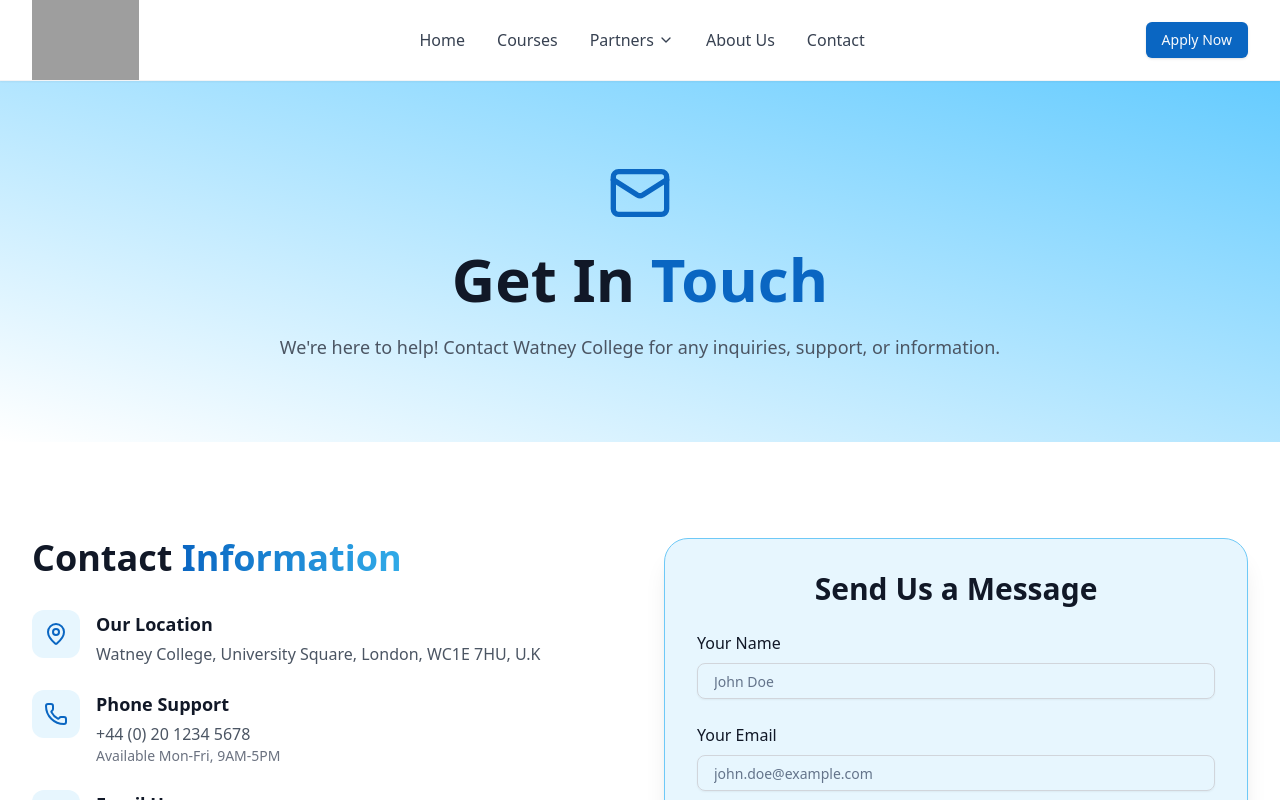
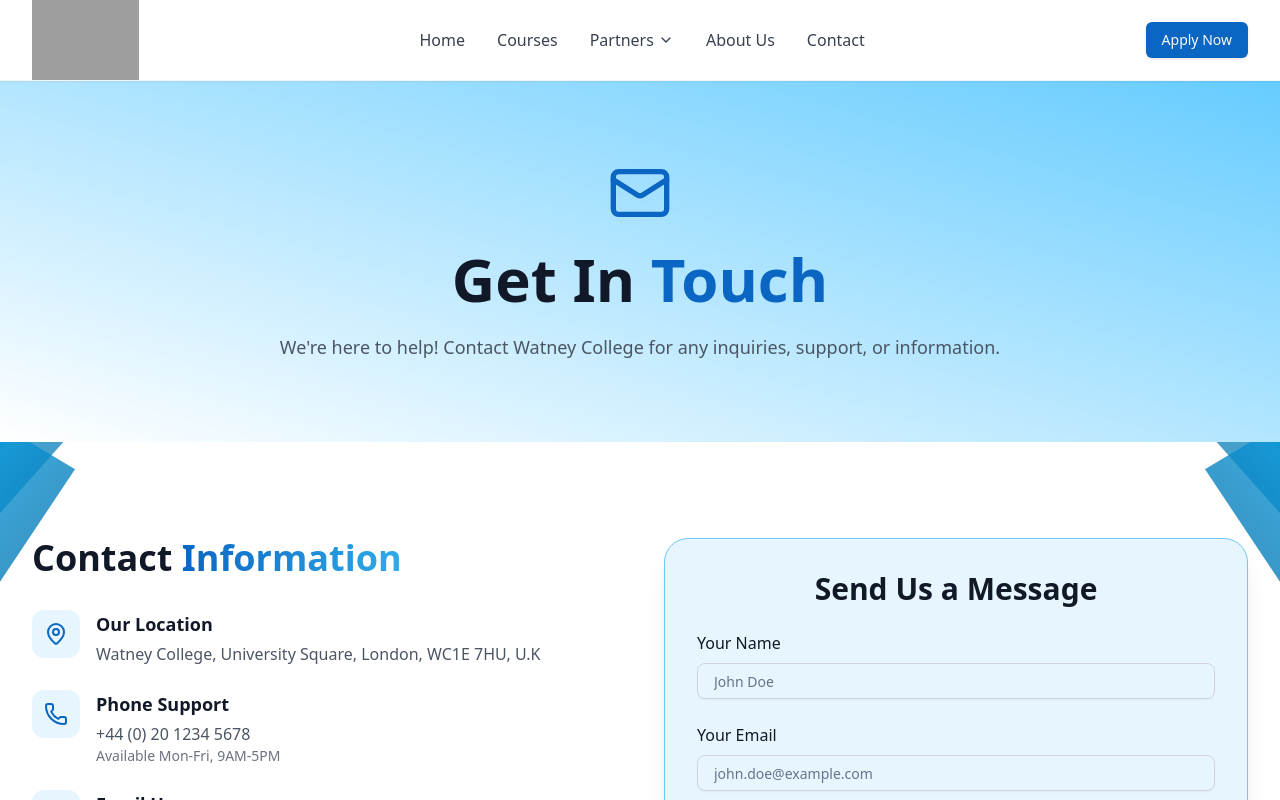
Before and after one commit to hridoy-islam/watneycollegewebsite, a Next.js app: page /contact in a window 1280 px wide. Shown: the top 800 px of the page. Built offline with nearby package versions, Linux system fonts and the light colour scheme; grey boxes are pictures that could not be loaded; what @nextui-org/react would draw is missing.

Commit message:
add pattern

```diff
--- a/app/accommodation/page.tsx
+++ b/app/accommodation/page.tsx
@@ -6,6 +6,7 @@ import { Button } from "@/components/ui/button"
 import { Card, CardContent, CardDescription, CardHeader, CardTitle } from "@/components/ui/card"
 import { Badge } from "@/components/ui/badge"
 import { Home, MapPin, Shield, Users, Train, Mail, CheckCircle, ArrowRight, GraduationCap, FileText } from 'lucide-react'
+import GeometricBgPattern from "../../components/geometric-bg-pattern"
 
 const containerVariants = {
   hidden: { opacity: 0 },
@@ -59,9 +60,10 @@ export default function AccommodationPage() {
   return (
     <div className="min-h-screen bg-primary">
 
-
+<div className="relative">
+        <GeometricBgPattern />
       {/* Hero Section */}
-      <section className="bg-ocean-breeze py-20">
+      <section className="relative bg-ocean-breeze py-20">
         <div className="container ">
           <motion.div
             initial={{ opacity: 0, y: 30 }}
@@ -164,6 +166,7 @@ export default function AccommodationPage() {
           </motion.div>
         </div>
       </section>
+      </div>
     </div>
   )
 }
--- a/app/contact/page.tsx
+++ b/app/contact/page.tsx
@@ -6,6 +6,7 @@ import type React from "react";
 
 import { Button } from "@/components/ui/button";
 import { useState } from "react";
+import GeometricBgPattern from "../../components/geometric-bg-pattern";
 
 export default function ContactPage() {
   const [isLoading, setIsLoading] = useState(false);
@@ -40,6 +41,8 @@ export default function ContactPage() {
 
   return (
     <div className="bg-white">
+      <div className="relative">
+        <GeometricBgPattern />
         <section className="relative py-20 bg-ocean-breeze overflow-hidden">
           <div className="container mx-auto px-4 relative z-10 text-center">
             <Mail className="w-16 h-16 text-watney-blue-primary mx-auto mb-6" />
@@ -228,5 +231,6 @@ export default function ContactPage() {
           </div>
         </section>
       </div>
+    </div>
   );
 }
--- a/app/courses/page.tsx
+++ b/app/courses/page.tsx
@@ -35,6 +35,7 @@ import {
 } from "lucide-react";
 import { useRouter } from "next/navigation";
 import { courses } from "./data/courseData";
+import GeometricBgPattern from "../../components/geometric-bg-pattern";
 
 const containerVariants = {
   hidden: { opacity: 0 },
@@ -75,6 +76,9 @@ export default function CoursesPage() {
 
   return (
     <div className="min-h-screen bg-primary">
+      <div className="relative">
+
+      <GeometricBgPattern />
       <section className="relative py-20 bg-ocean-breeze overflow-hidden">
         <div className="container mx-auto px-4 relative z-10 text-center">
           <GraduationCap className="w-16 h-16 text-watney-blue-primary mx-auto mb-6" />
@@ -234,6 +238,7 @@ export default function CoursesPage() {
           </motion.div>
         </div>
       </section> */}
+      </div>
     </div>
   );
 }
--- a/app/partners/accreditations/page.tsx
+++ b/app/partners/accreditations/page.tsx
@@ -24,6 +24,7 @@ import {
   Handshake,
 } from "lucide-react";
 import Link from "next/link";
+import GeometricBgPattern from "@/components/geometric-bg-pattern";
 
 // Animation variants
 const containerVariants = {
@@ -62,8 +63,10 @@ const iconVariants = {
 export default function AccreditationPage() {
   return (
     <div className="min-h-screen bg-white">
+      <div className="relative">
+              <GeometricBgPattern />
       {/* Header Section */}
-      <section className="bg-ocean-breeze py-20 text-white">
+      <section className="relative bg-ocean-breeze py-20 text-white">
         <div className="container mx-auto px-4">
           <motion.div
             initial={{ opacity: 0, y: 30 }}
@@ -209,6 +212,7 @@ export default function AccreditationPage() {
           </motion.div>
         </div>
       </section>
+      </div>
     </div>
   );
 }
--- a/app/partners/affiliate/page.tsx
+++ b/app/partners/affiliate/page.tsx
@@ -24,6 +24,7 @@ import {
   ArrowRight,
   Info,
 } from "lucide-react";
+import GeometricBgPattern from "@/components/geometric-bg-pattern";
 
 // Animation variants
 const containerVariants = {
@@ -103,8 +104,10 @@ const affiliates = [
 export default function AffiliatePage() {
   return (
     <div className="min-h-screen bg-white">
+      <div className="relative">
+        <GeometricBgPattern />
       {/* Hero Section */}
-      <section className="bg-ocean-breeze py-20 text-white">
+      <section className=" relative bg-ocean-breeze py-20 text-white">
         <div className="container mx-auto px-4">
           <motion.div
             initial={{ opacity: 0, y: 30 }}
@@ -125,6 +128,8 @@ export default function AffiliatePage() {
           </motion.div>
         </div>
       </section>
+
+
 
      <section id="affiliates" className="py-20 bg-gray-50">
       <div className="container mx-auto px-4">
@@ -229,6 +234,7 @@ export default function AffiliatePage() {
           </motion.div>
         </div>
       </section>
+      </div>
     </div>
   );
 }
--- a/app/student-finance/page.tsx
+++ b/app/student-finance/page.tsx
@@ -6,6 +6,7 @@ import { Button } from "@/components/ui/button"
 import { Card, CardContent, CardDescription, CardHeader, CardTitle } from "@/components/ui/card"
 import { Badge } from "@/components/ui/badge"
 import { PoundSterlingIcon as Pound, CheckCircle, ExternalLink, FileText, Calculator, Users, GraduationCap, ArrowRight, Info, AlertCircle } from 'lucide-react'
+import GeometricBgPattern from "../../components/geometric-bg-pattern"
 
 const containerVariants = {
   hidden: { opacity: 0 },
@@ -107,9 +108,10 @@ export default function StudentFinancePage() {
 
   return (
     <div className="min-h-screen ">
-
+     <div className="relative">
+             <GeometricBgPattern />
       {/* Hero Section */}
-      <section className="bg-ocean-breeze py-20">
+      <section className="relative bg-ocean-breeze py-20">
         <div className="container mx-auto px-4">
           <motion.div
             initial={{ opacity: 0, y: 30 }}
@@ -321,6 +323,7 @@ export default function StudentFinancePage() {
           </motion.div>
         </div>
       </section>
+      </div>
     </div>
   )
 }
--- a/components/Footer.tsx
+++ b/components/Footer.tsx
@@ -47,7 +47,7 @@ export default function Footer() {
   ];
 
   return (
-    <footer className="bg-watney-blue-primary border-t border-gray-200">
+    <footer className="relative bg-watney-blue-primary  ">
       <div className="container mx-auto px-4 py-16">
         <div className="grid lg:grid-cols-4 md:grid-cols-2 gap-12">
           {/* College Info */}
--- /dev/null
+++ b/components/geometric-bg-pattern.tsx
@@ -0,0 +1,92 @@
+"use client";
+
+export default function GeometricBgPattern() {
+  return (
+    <div className="fixed inset-0 overflow-hidden pointer-events-none">
+      {/* === LEFT SIDE: Triangles pointing RIGHT === */}
+      <div className="absolute left-0 top-1/2 -translate-y-1/3 transform origin-center scale-150 md:scale-200">
+        <svg
+          width="150"
+          height="500"
+          viewBox="0 0 160 500"
+          xmlns="http://www.w3.org/2000/svg"
+        >
+          <defs>
+            <linearGradient id="grad1" x1="0%" y1="0%" x2="100%" y2="100%">
+              <stop offset="0%" stopColor="#A5F3FC" />
+              <stop offset="100%" stopColor="#7DD3FC" />
+            </linearGradient>
+            <linearGradient id="grad2" x1="10%" y1="0%" x2="90%" y2="90%">
+              <stop offset="0%" stopColor="#38BDF8" />
+              <stop offset="100%" stopColor="#0EA5E9" />
+            </linearGradient>
+            <linearGradient id="grad3" x1="20%" y1="10%" x2="80%" y2="100%">
+              <stop offset="0%" stopColor="#0EA5E9" />
+              <stop offset="100%" stopColor="#0369A1" />
+            </linearGradient>
+            <linearGradient id="grad4" x1="0%" y1="0%" x2="100%" y2="100%">
+              <stop offset="0%" stopColor="#0369A1" />
+              <stop offset="100%" stopColor="#014B70" />
+            </linearGradient>
+          </defs>
+
+          {/* Layer 1: Lightest – high, wide, irregular */}
+          <path d="M10 0 L110 80 L20 160 Z" fill="url(#grad1)" opacity="0.6" />
+
+          {/* Layer 2: Medium-light – shifted left, stretched */}
+          <path d="M-15 70 L95 150 L15 240 Z" fill="url(#grad2)" opacity="0.7" />
+
+          {/* Layer 3: Medium-dark */}
+          <path d="M-10 130 L90 200 L10 290 Z" fill="url(#grad3)" opacity="0.75" />
+
+          {/* Layer 4: Darkest – grounded */}
+          <path d="M-20 180 L80 240 L0 360 Z" fill="url(#grad3)" opacity="0.8" />
+        </svg>
+      </div>
+
+      {/* === RIGHT SIDE: Mirrored version pointing LEFT === */}
+      <div className="absolute right-0 top-1/2 -translate-y-1/3 transform origin-center scale-150 md:scale-200">
+        <svg
+          width="150"
+          height="500"
+          viewBox="0 0 160 500"
+          xmlns="http://www.w3.org/2000/svg"
+        >
+          <defs>
+            <linearGradient id="grad1" x1="0%" y1="0%" x2="100%" y2="100%">
+              <stop offset="0%" stopColor="#A5F3FC" />
+              <stop offset="100%" stopColor="#7DD3FC" />
+            </linearGradient>
+            <linearGradient id="grad2" x1="10%" y1="0%" x2="90%" y2="90%">
+              <stop offset="0%" stopColor="#38BDF8" />
+              <stop offset="100%" stopColor="#0EA5E9" />
+            </linearGradient>
+            <linearGradient id="grad3" x1="20%" y1="10%" x2="80%" y2="100%">
+              <stop offset="0%" stopColor="#0EA5E9" />
+              <stop offset="100%" stopColor="#0369A1" />
+            </linearGradient>
+            <linearGradient id="grad4" x1="0%" y1="0%" x2="100%" y2="100%">
+              <stop offset="0%" stopColor="#0369A1" />
+              <stop offset="100%" stopColor="#014B70" />
+            </linearGradient>
+          </defs>
+
+          {/* Group to flip horizontally: mirror across Y-axis */}
+          <g transform="translate(160, 0) scale(-1, 1)">
+            {/* Layer 1: Lightest */}
+            <path d="M10 0 L110 80 L20 160 Z" fill="url(#grad1)" opacity="0.6" />
+
+            {/* Layer 2: Medium-light */}
+            <path d="M-15 70 L95 150 L15 240 Z" fill="url(#grad2)" opacity="0.7" />
+
+            {/* Layer 3: Medium-dark */}
+            <path d="M-10 130 L90 200 L10 290 Z" fill="url(#grad3)" opacity="0.75" />
+
+            {/* Layer 4: Darkest */}
+            <path d="M-20 180 L80 240 L0 360 Z" fill="url(#grad3)" opacity="0.8" />
+          </g>
+        </svg>
+      </div>
+    </div>
+  );
+}
```
Also changed, not shown: app/about/page.tsx (+51 -35 lines), app/career-employability/page.tsx (+29 -24 lines), app/page.tsx (+7 -3 lines), app/prospectus/page.tsx (+12 -9 lines). Lines whose indentation alone changed are shown as unchanged.
